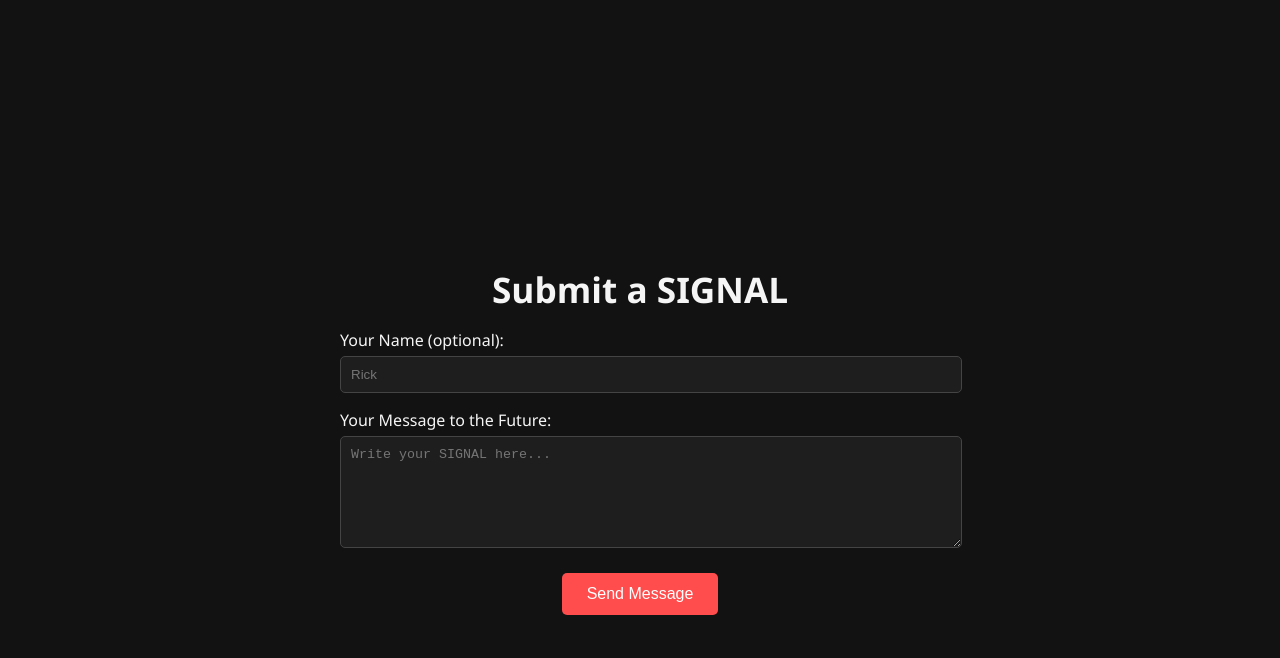
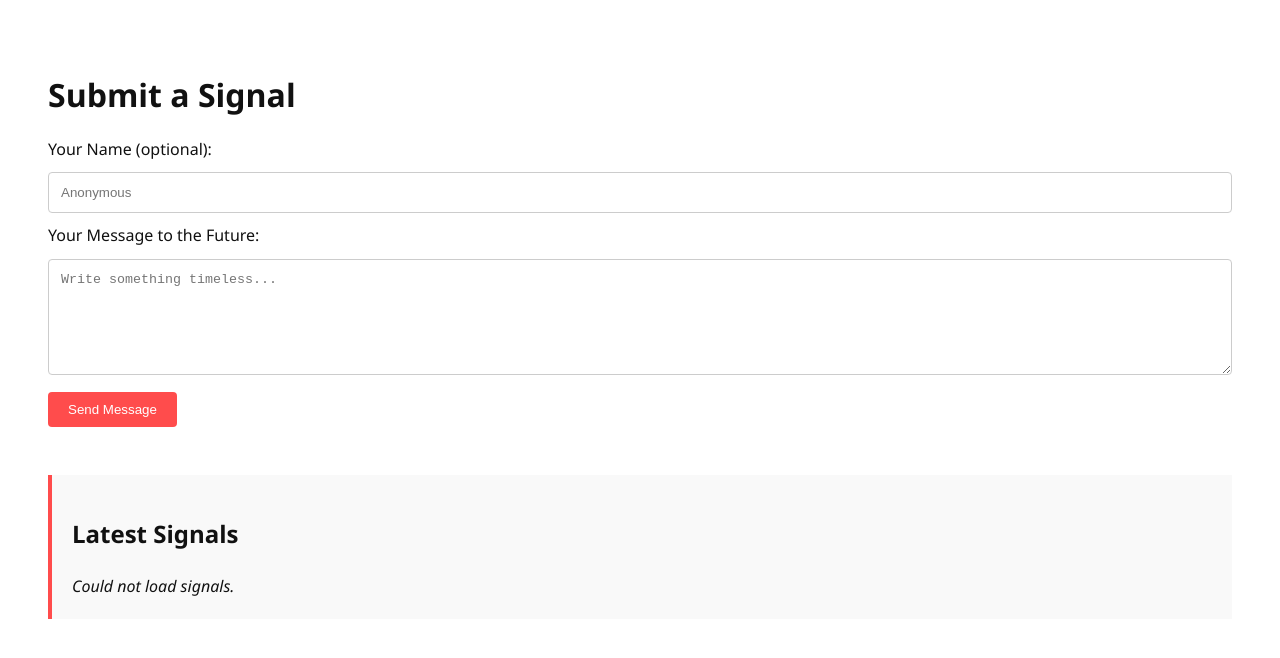
Before and after one commit to Racer-01111000/project-signal, a plain HTML site: page form/submit.html in a window 1280 px wide. Drawn offline with Linux system fonts and the light colour scheme; no server answers.

Commit message:
submit.html
redirect

```diff
--- a/form/submit.html
+++ b/form/submit.html
@@ -3,72 +3,101 @@
 <head>
   <meta charset="UTF-8" />
   <meta name="viewport" content="width=device-width, initial-scale=1.0"/>
-  <title>Submit a SIGNAL</title>
+  <title>Submit a Signal</title>
   <style>
     body {
       font-family: 'Segoe UI', sans-serif;
-      background-color: #121212;
-      color: #f5f5f5;
-      display: flex;
-      align-items: center;
-      justify-content: center;
-      height: 100vh;
-      text-align: center;
-      padding: 20px;
+      background-color: #fff;
+      color: #111;
+      padding: 40px;
+      line-height: 1.6;
     }
-    .form-container {
-      max-width: 600px;
-      width: 100%;
-    }
+
     h1 {
-      font-size: 2.2rem;
+      font-size: 2rem;
       margin-bottom: 1rem;
     }
-    label {
-      display: block;
-      text-align: left;
-      margin-top: 1rem;
-      font-size: 1rem;
-    }
+
     input, textarea {
       width: 100%;
-      padding: 10px;
-      margin-top: 5px;
-      background-color: #1e1e1e;
-      color: #fff;
-      border: 1px solid #444;
-      border-radius: 5px;
+      padding: 12px;
+      margin: 10px 0;
+      box-sizing: border-box;
+      border: 1px solid #ccc;
+      border-radius: 4px;
     }
+
     button {
-      margin-top: 20px;
       background-color: #ff4c4c;
       color: white;
+      padding: 10px 20px;
       border: none;
-      padding: 12px 25px;
-      font-size: 1rem;
-      border-radius: 5px;
+      border-radius: 4px;
       cursor: pointer;
-      transition: background 0.3s ease;
+      transition: background-color 0.2s ease;
     }
+
     button:hover {
-      background-color: #ff1a1a;
+      background-color: #d63b3b;
+    }
+
+    .latest {
+      margin-top: 3rem;
+      background: #f9f9f9;
+      padding: 20px;
+      border-left: 4px solid #ff4c4c;
+    }
+
+    .signal {
+      margin-bottom: 1rem;
     }
   </style>
 </head>
 <body>
-  <div class="form-container">
-    <h1>Submit a SIGNAL</h1>
-    <form action="https://formspree.io/f/xldbkgqg" method="POST">
-      <input type="hidden" name="_redirect" value="/form/thank-you.html" />
 
-      <label for="name">Your Name (optional):</label>
-      <input type="text" id="name" name="name" placeholder="Rick" />
+  <h1>Submit a Signal</h1>
+  <form action="https://formspree.io/f/xldbkgqg" method="POST">
+    <label>
+      Your Name (optional):<br/>
+      <input type="text" name="name" placeholder="Anonymous" />
+    </label><br/>
+    <label>
+      Your Message to the Future:<br/>
+      <textarea name="message" rows="6" placeholder="Write something timeless..."></textarea>
+    </label>
+    <input type="hidden" name="_redirect" value="/form/thank-you.html" />
+    <br/>
+    <button type="submit">Send Message</button>
+  </form>
 
-      <label for="message">Your Message to the Future:</label>
-      <textarea id="message" name="message" rows="6" required placeholder="Write your SIGNAL here..."></textarea>
+  <div class="latest">
+    <h2>Latest Signals</h2>
+    <div id="signals">
+      <em>Loading...</em>
+    </div>
+  </div>
 
-      <button type="submit">Send Message</button>
-    </form>
-  </div>
+  <script>
+    fetch('/data/submissions.json')
+      .then(res => res.json())
+      .then(data => {
+        const container = document.getElementById('signals');
+        if (data && data.length) {
+          container.innerHTML = '';
+          data.slice(-3).reverse().forEach(entry => {
+            const div = document.createElement('div');
+            div.className = 'signal';
+            div.innerHTML = `<strong>${entry.name || 'Anonymous'}</strong>: ${entry.message}`;
+            container.appendChild(div);
+          });
+        } else {
+          container.innerHTML = '<em>No signals yet.</em>';
+        }
+      })
+      .catch(() => {
+        document.getElementById('signals').innerHTML = '<em>Could not load signals.</em>';
+      });
+  </script>
+
 </body>
 </html>
```
